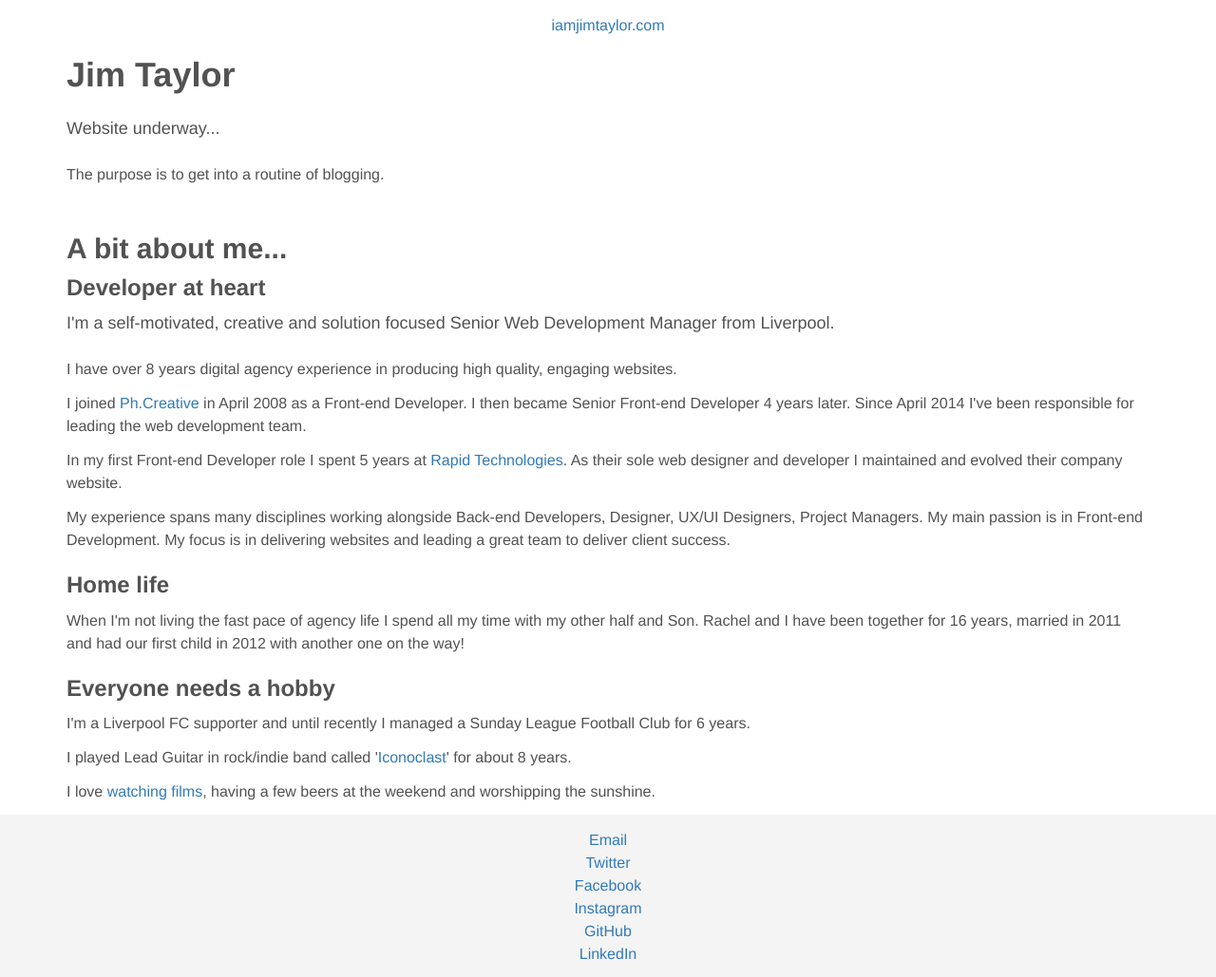
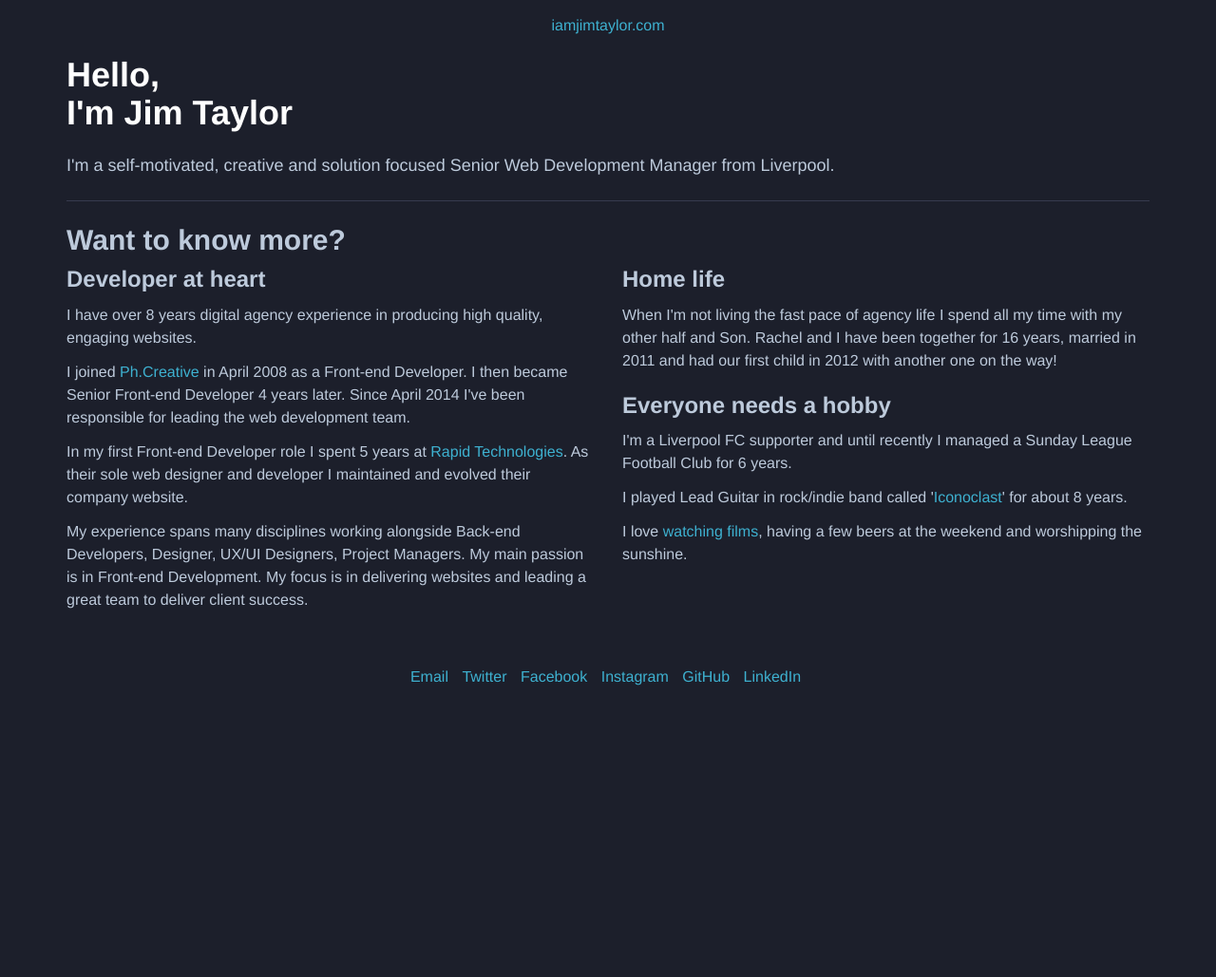
Before and after one commit to iamjimtaylor/iamjimtaylor, a Jekyll site: the page built from index.html, in a window 1280 px wide. Shown: the whole page at 95% size. Built offline with Jekyll 4.4.1, drawn with Linux system fonts in a browser that asks for light colours; after the commit the page ends 900 px from its top, so only the background shows below that.

Commit message:
colour change

```diff
--- a/_includes/footer.html
+++ b/_includes/footer.html
@@ -2,7 +2,7 @@
   <div class="container">
     <div class="row">
       <div class="col-xs-12 text-center">
-        <ul class='social list-unstyled'>
+        <ul class='social list-unstyled list-inline'>
           <li><a href="mailto:me@iamjimtaylor.com" target="_blank">Email</a></li>
           <li><a href="https://twitter.com/{{ site.handle }}" target="_blank">Twitter</a></li>
           <!--<li><a href="#"><a href="#">RSS</a></li>-->
--- a/_sass/skin/_type.scss
+++ b/_sass/skin/_type.scss
@@ -31,7 +31,7 @@ h1, h2, h3, h4, h5, h6,
 }
 
 h1, .h1, .page-header {
-	@include spread-value(font-size, $font-size-h1-small, $font-size-h1);
+	@include spread-value(font-size, $font-size-h1-small, $font-size-h1); color: #fff;
 }
 
 h2, .h2 {
--- a/_sass/skin/_vars.scss
+++ b/_sass/skin/_vars.scss
@@ -11,14 +11,14 @@ $bootstrap-sass-asset-helper: (twbs-font-path("") != unquote('twbs-font-path("")
 //
 //## Gray and brand colors for use across Bootstrap.
 
-$gray-base:              #525252 !default;
+$gray-base:              #bdcadb !default;
 $gray-darker:            lighten($gray-base, 13.5%) !default; // #222
 $gray-dark:              lighten($gray-base, 20%) !default;   // #333
 $gray:                   lighten($gray-base, 33.5%) !default; // #555
 $gray-light:             lighten($gray-base, 46.7%) !default; // #777
 $gray-lighter:           lighten($gray-base, 93.5%) !default; // #eee
 
-$brand-primary:         #337ab7 !default;
+$brand-primary:         #3eb1d0 !default;
 $brand-success:         #5cb85c !default;
 $brand-info:            #5bc0de !default;
 $brand-warning:         #f0ad4e !default;
@@ -30,7 +30,7 @@ $brand-danger:          #d9534f !default;
 //## Settings for some of the most global styles.
 
 //** Background color for `<body>`.
-$body-bg:               #fff !default;
+$body-bg:               #1c1f2b !default;
 //** Global text color on `<body>`.
 $text-color:            $gray-base !default;
 
@@ -880,4 +880,4 @@ $page-header-border-color:    $gray-lighter !default;
 //** Width of horizontal description list titles
 $dl-horizontal-offset:        $component-offset-horizontal !default;
 //** Horizontal line color.
-$hr-border:                   $gray-lighter !default;
+$hr-border:                   #373b4e !default;
--- a/_sass/skin/modules/_footer.scss
+++ b/_sass/skin/modules/_footer.scss
@@ -14,7 +14,8 @@
 #Common Footer
 ========================================================================== */
 .footer {
-	background: #f4f4f4;
+	//background: #f4f4f4;
+	margin-top: 30px;
 	padding-top: 15px;
 	a {
 		word-break: break-word;
--- a/index.html
+++ b/index.html
@@ -4,14 +4,16 @@ layout: default
 
 <div class="row">
 	<section class="col-sm-12">
-		<h1 class="page-header">Jim Taylor</h1>
-		<p class="lead">Website underway...</p>
-		<p>The purpose is to get into a routine of blogging.</p>
+		<h1 class="page-header">Hello, <br> I'm Jim Taylor</h1>
+		<p class="lead">I'm a self-motivated, creative and solution focused Senior Web Development Manager from Liverpool.</p>
 		<hr>
-		<h2>A bit about me...</h2>
+		<h2>Want to know more?</h2>
+		<div class="row">
+			<div class="col-md-6">
+
 				<h3>Developer at heart</h3>
 
-		<p class="lead">I'm a self-motivated, creative and solution focused Senior Web Development Manager from Liverpool.</p>
+
 				<p>I have over 8 years digital agency experience in producing high quality, engaging websites.</p>
 
 				<p>I joined <a href="http://www.ph-creative.com" target="_blank">Ph.Creative</a> in April 2008 as a Front-end Developer. I then became Senior Front-end Developer 4 years later. Since April 2014 I've been responsible for leading the web development team.</p>
@@ -20,12 +22,16 @@ layout: default
 
 				<p>My experience spans many disciplines working alongside Back-end Developers, Designer, UX/UI Designers, Project Managers. My main passion is in Front-end Development. My focus is in delivering websites and leading a great team to deliver client success.</p>
 
+			</div>
+			<div class="col-md-6">
+
 				<h3>Home life</h3>
 				<p>When I'm not living the fast pace of agency life I spend all my time with my other half and Son. Rachel and I have been together for 16 years, married in 2011 and had our first child in 2012 with another one on the way!</p>
-
 				<h3>Everyone needs a hobby</h3>
 				<p>I'm a Liverpool FC supporter and until recently I managed a Sunday League Football Club for 6 years.</p>
 				<p>I played Lead Guitar in rock/indie band called '<a href="https://soundcloud.com/user-466017660/sets/the-boot-estate" target="_blank">Iconoclast</a>' for about 8 years.</p>
 				<p>I love <a href="https://letterboxd.com/jamesicon/films/" target="_blank">watching films</a>, having a few beers at the weekend and worshipping the sunshine.</p>
+
+			</div>
 	</section>
 </div>
```
Lines whose indentation alone changed are shown as unchanged.
